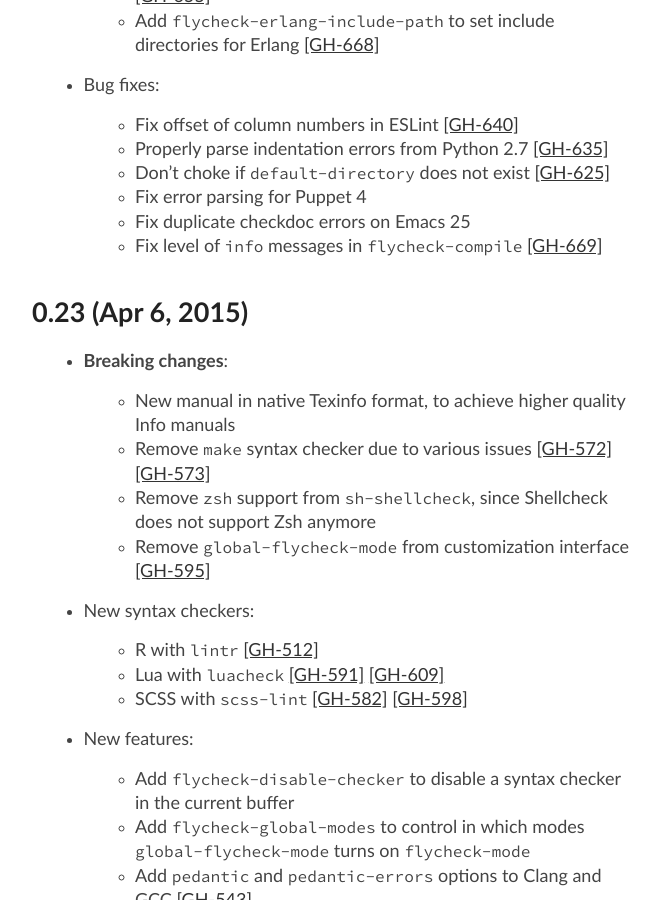
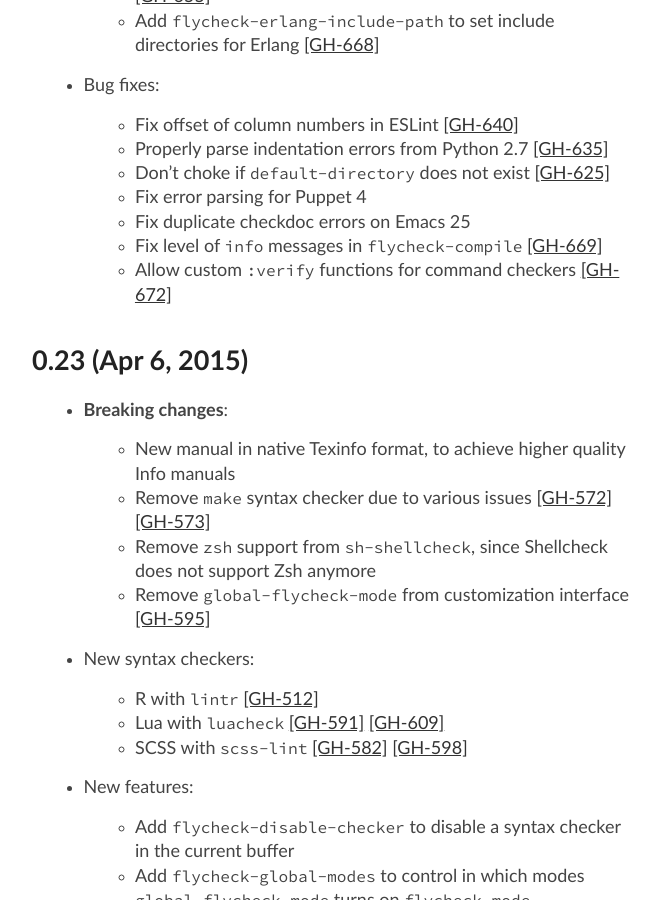
Before and after one commit to cmarqu/flycheck.github.io, a Jekyll site: the page built from changes.md, in a window 1280 px wide and 900 px high, scrolled down 579 px. Shown: the whole window, without its empty margins (258-918 px from the left). Built offline with Jekyll 4.4.1, drawn with Linux system fonts in a browser that asks for light colours.

Commit message:
Update manual from flycheck/flycheck@14f6b6a

```diff
--- a/_includes/changes.md
+++ b/_includes/changes.md
@@ -26,6 +26,7 @@ master (in development)
   - Fix error parsing for Puppet 4
   - Fix duplicate checkdoc errors on Emacs 25
   - Fix level of `info` messages in `flycheck-compile` [[GH-669]](https://github.com/flycheck/flycheck/issues/669)
+  - Allow custom `:verify` functions for command checkers [[GH-672]](https://github.com/flycheck/flycheck/issues/672)
 
 0.23 (Apr 6, 2015)
 ==================
```
